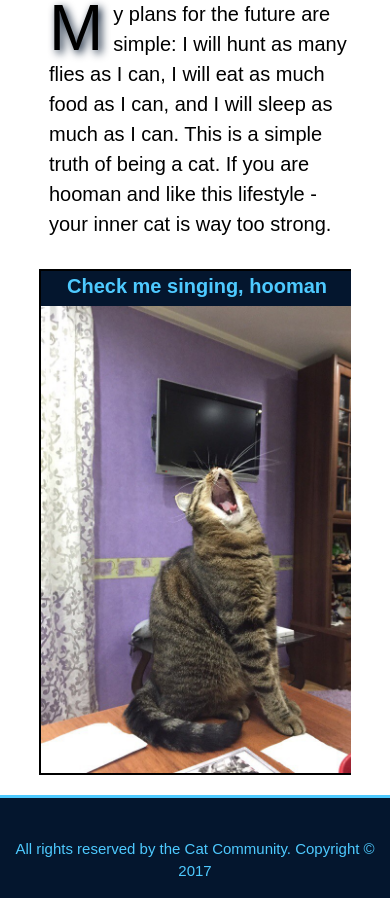
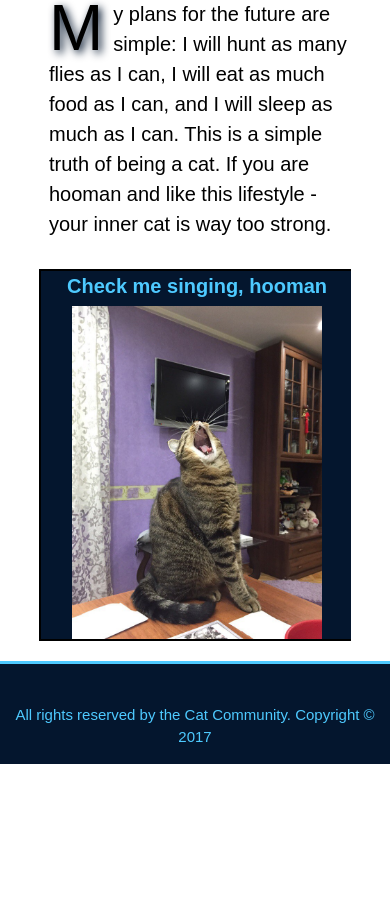
Before and after one commit to vdoroshyn/myFirstWebpage, a plain HTML site: page about.html in a window 390 px wide. Shown: the part 860-1758 px from the top of the page. After the commit the page ends 1624 px from the top, so only its background shows below. Drawn offline with Linux system fonts and the light colour scheme.

Commit message:
added a new way regarding the cat-img resizing, it is more responsive now

```diff
--- a/css/style.css
+++ b/css/style.css
@@ -159,6 +159,12 @@ aside#about_sidebar {
 	background-color:rgb(4, 22, 46);
 }
 
+/* testing a better solution to img resizing*/
+
+.img_bkgrd img {
+	max-width: 80%;
+}
+
 .img_bkgrd h3 {
 	font-size: 20px;
 	text-align: center;
@@ -170,7 +176,7 @@ aside#about_sidebar {
 }
 
 #cat_img {
-	width: 350px;
+	/*width: 350px;*/
 	display:block;
 	margin: 0 auto;
 }
@@ -284,7 +290,7 @@ footer p {
 	}
 
 	#main_img p {
-		padding-top: 400px;
+		padding-top: 470px;
 	}
 
 	aside#hobby_sidebar {
```
Also changed, not shown: img/._fly.jpeg (deleted), img/._meow.gif (deleted), img/._sc_cat.jpg (deleted), img/._sleep.gif (deleted), 2 other files.
